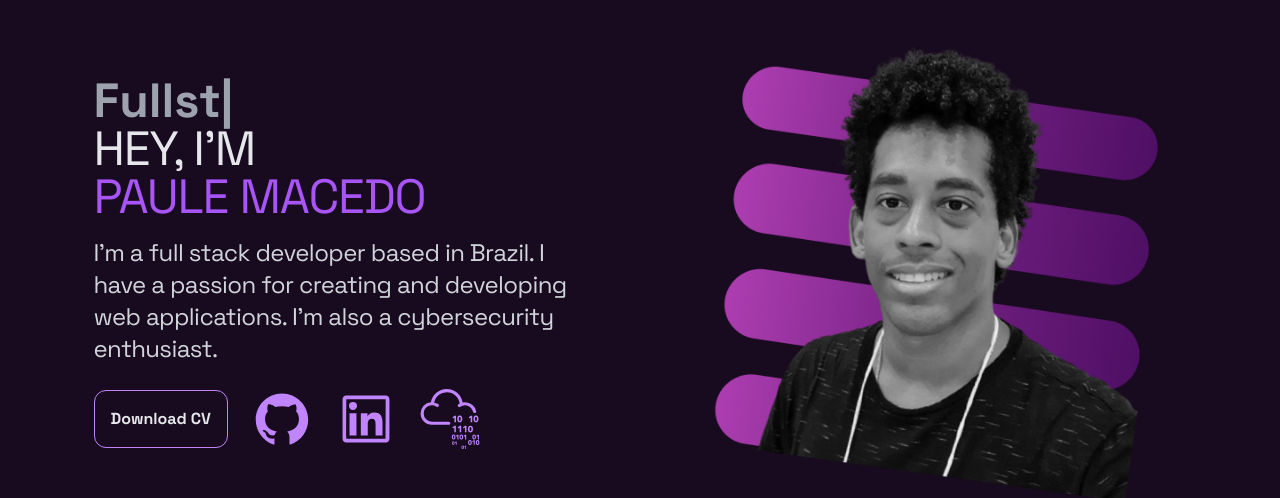
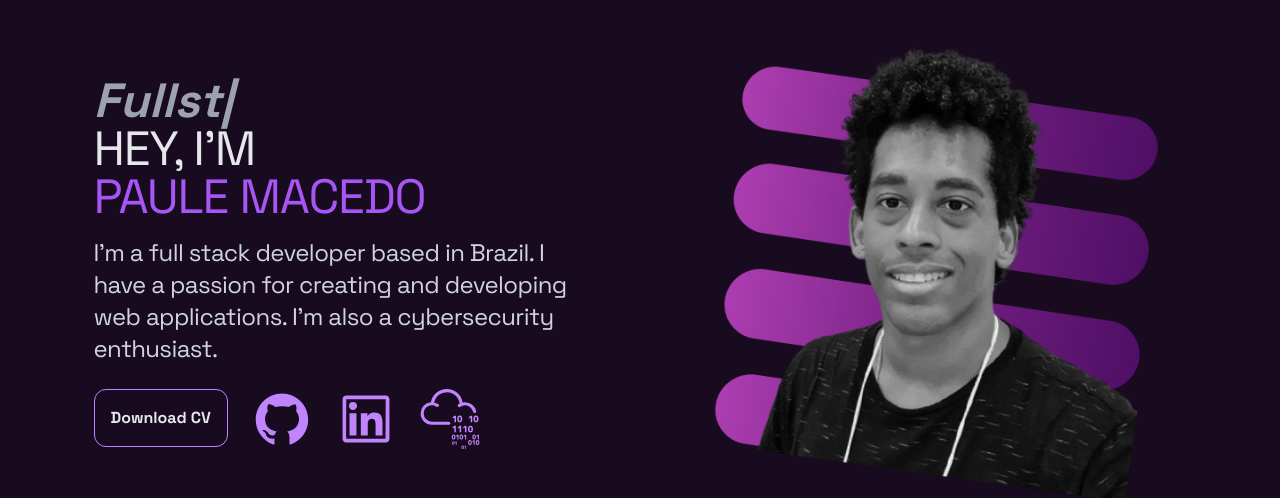
Before and after one commit to paulemacedo/Portifolio, a React (Vite) app: page / in a window 1280 px wide. Shown: the part 120-618 px from the top of the page. Built offline with nearby package versions, Linux system fonts and the light colour scheme.

Commit message:
feat: refactor Hero component for improved structure and readability

```diff
--- a/src/components/Hero.jsx
+++ b/src/components/Hero.jsx
@@ -55,8 +55,7 @@ const Hero = () => {
                     ]}
                     repeat={Infinity}
                     speed={50}
-                        className="font-bold text-xl md:text-5xl text-gray-400 italic- mb-4"
-
+                    className="font-bold text-xl md:text-5xl text-gray-400 italic mb-4"
                 />
 
                 <motion.p
@@ -68,7 +67,6 @@ const Hero = () => {
                 >
                     {t('hero.greeting')} <br />
                     <span className='text-purple-500'>PAULE MACEDO</span>
-
                 </motion.p>
 
                 <motion.p
@@ -79,16 +77,14 @@ const Hero = () => {
                     className='text-gray-300 max-w-[300px] md:text-2xl text-lg mb-6 md:max-w-[500px]'
                 >
                     {t('hero.description')}
-
                 </motion.p>
-
 
                 <motion.div
                     initial={{ opacity: 0, y: 50 }}
                     whileInView={{ opacity: 1, y: 0 }}
                     viewport={{ once: true }}
                     transition={{ duration: 1, delay: 1.5 }}
-                    className="flex flex-row items-center gap-6 my-4 md:mb-0"
+                    className="flex flex-col items-start md:flex-row gap-6 my-4 md:mb-0"
                 >
                     <motion.a
                     whileHover={{ scale: 1.05, boxShadow: '0px 0px 8px rgba(0, 0, 0, 0.3)' }}
@@ -103,8 +99,6 @@ const Hero = () => {
                     contentLabel="Select CV"
                     className="bg-purple-900 border border-purple-400 p-4 rounded-xl absolute top-1/2 left-1/2 transform -translate-x-1/2 -translate-y-1/2 w-[300px] md:w-[400px] z-50 backdrop-blur-md bg-opacity-20"
                     overlayClassName="fixed inset-0 bg-black bg-opacity-50 z-40 "
-
-                                // flex flex-col items-start gap-4 my-4 md:mb-0
                     >
                     <h2 className='text-purple-700 pb-4 text-4xl'>
                         {t('hero.select_cv_language')}
@@ -118,7 +112,6 @@ const Hero = () => {
                         <button onClick={() => window.location.href = '#'}>
                         {t('hero.english')}
                         </button>
-                                    {/* <button onClick={closeModal}>Close</button> */}
                     </div>
                     </Modal>
 
@@ -134,9 +127,7 @@ const Hero = () => {
                     <motion.a whileHover={{ scale: 1.2 }} href="https://tryhackme.com/r/p/paulemacedo">
                         <SiTryhackme />
                     </motion.a>
-
                     </div>
-
                 </motion.div>
                 </motion.div>
 
```
Lines whose indentation alone changed are shown as unchanged.
